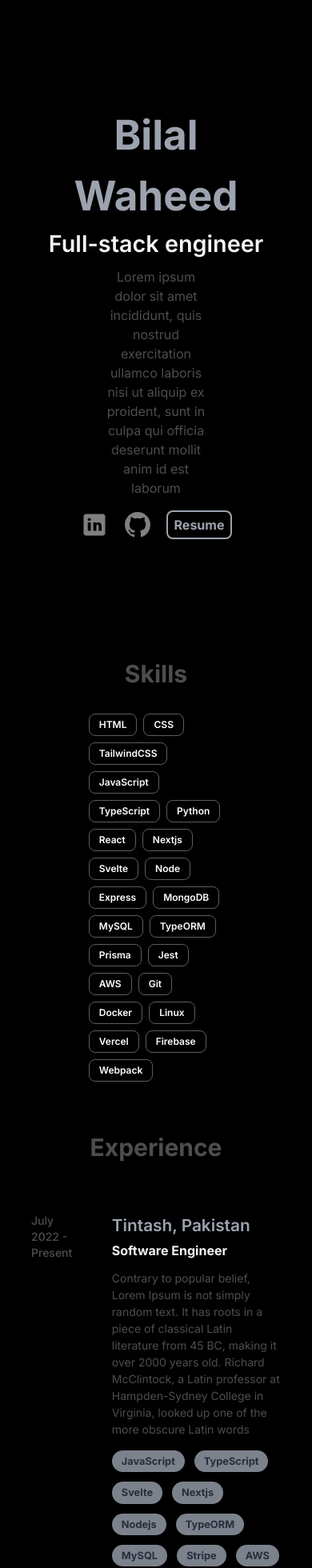
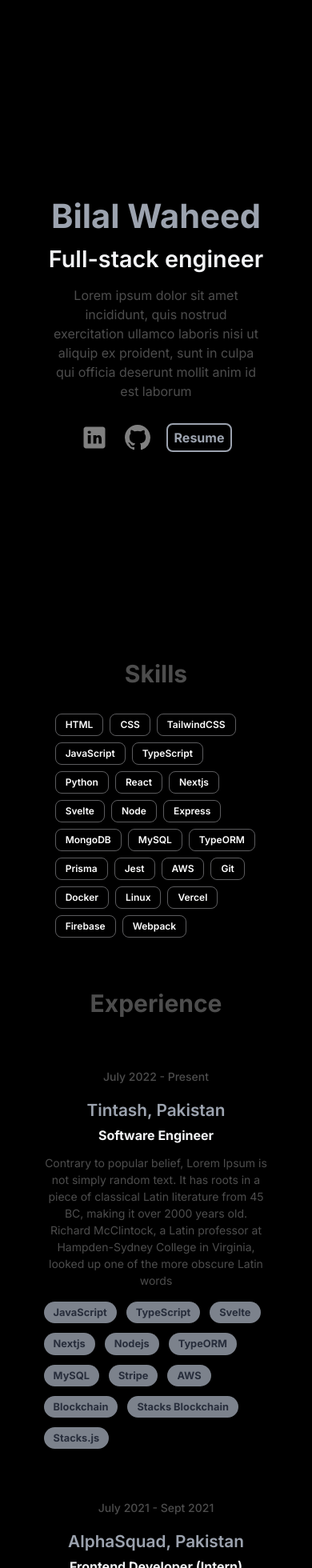
Before and after one commit to bilalwaheed099/bw-portfolio, a Next.js app: page / in a window 390 px wide. Shown: the part 20-1980 px from the top of the page at 80% size. Built offline with nearby package versions, Linux system fonts and the light colour scheme.

Commit message:
ui: responsive

```diff
--- a/app/page.tsx
+++ b/app/page.tsx
@@ -61,10 +61,10 @@ export default function Home() {
 
       </motion.div> */}
       {/* HERO */}
-      <div className="w-[72%] mx-auto flex flex-col justify-center items-center h-screen">
-        <p className="text-gray-400 font-bold text-[3.2rem] text-center">Bilal Waheed</p>
-        <p className="text-gray-100 font-semibold text-[1.8rem]">Full-stack engineer</p>
-        <p className="text-white/30 w-1/2 mt-2 text-center">
+      <div className="w-[90%] md:w-[72%] mx-auto flex flex-col justify-center items-center h-screen">
+        <p className="text-gray-400 font-bold text-[2.6rem] md:text-[3.2rem] text-center">Bilal Waheed</p>
+        <p className="text-gray-100 font-semibold text-[1.4rem] text-[1.8rem] text-center">Full-stack engineer</p>
+        <p className="text-white/30 w-3/4 md:w-1/2 my-3 text-center">
         Lorem ipsum dolor sit amet incididunt, quis nostrud exercitation ullamco laboris nisi ut aliquip ex proident, sunt in culpa qui officia deserunt mollit anim id est laborum
         </p>
         <div className="flex gap-x-5 mt-4 items-center z-10">
@@ -81,7 +81,7 @@ export default function Home() {
       variants={variants}
       >
         <p className="text-3xl font-bold text-white/30 text-center mb-8">Skills</p>
-        <div className="flex flex-wrap gap-2 w-[60%] mx-auto">
+        <div className="flex flex-wrap gap-2 w-[90%] md:w-[60%] mx-auto">
             <p className='skill'>HTML</p>
             <p className='skill'>CSS</p>
             <p className='skill'>TailwindCSS</p>
@@ -108,15 +108,15 @@ export default function Home() {
         </div>
       </motion.div>
       {/* Projects */}
-      <div className="flex flex-col-reverse w-[80%] md:w-[72%] mx-auto">
-      <motion.div className=" flex-1 mx-auto w-[80%]"
+      <div className="flex flex-col-reverse w-[90%] md:[w-80%] md:w-[72%] mx-auto">
+      <motion.div className=" flex-1 mx-auto w-[90%] md:w-[80%]"
                       ref={ref3}
                       animate={controls3}
                       initial="hidden"
                       variants={variants}
       >
         <p className="text-3xl font-bold text-white/30 text-center my-16">Projects</p>
-        <div className="w-full mt-4 flex flex-col gap-6">
+        <div className="w-full mt-4 flex flex-col gap-10">
         <ProjectTile
           title="The Lounge"
           description="A platform where users can create lobbies and play the classic multiplayer card game of Court Piece with with friends."
@@ -167,7 +167,7 @@ export default function Home() {
             />
           <Experience
             company="AlphaSquad, Pakistan"
-            title="Frontend Engineer"
+            title="Frontend Developer (Intern)"
             time="July 2021 - Sept 2021"
             desc="Contrary to popular belief, Lorem Ipsum is not simply random text. It has roots in a piece of classical Latin literature from 45 BC, making it over 2000 years old. Richard McClintock, a Latin professor at Hampden-Sydney College in Virginia, looked up one of the more obscure Latin words"
             skills={["HTML", "CSS", "JavaScript", "React", "Figma", "Webpack"]}
--- a/components/Experience.tsx
+++ b/components/Experience.tsx
@@ -8,9 +8,9 @@ type ExperienceProps = {
 
 export const Experience = ({company, title, time, desc, skills}: ExperienceProps) => {
     return (
-        <div className="text-white flex justify-start gap-x-12">
-        <p className="w-[20%] text-white/30 text-sm font-medium">{time}</p>
-        <div className="w-[80%] flex flex-col">
+        <div className="text-white flex flex-col md:flex-row items-center md:items-start justify-start gap-y-4 gap-x-12">
+        <p className="md:w-[20%] text-white/30 text-sm font-medium">{time}</p>
+        <div className="w-[80%] flex flex-col text-center md:text-start ">
             <p className="text-gray-400 font-semibold text-[1.3rem]">{company}</p>
             <p className="mt-1 text-gray-100 font-bold text-[16px]">{title}</p>
             <p className="mt-3 text-white/30 text-[14px]">{desc}</p>
--- a/components/ProjectTile.tsx
+++ b/components/ProjectTile.tsx
@@ -35,11 +35,11 @@ export const ProjectTile = ({url, title, description, techs, classes}: ProjectTi
 
     return (
         <Link href={url}>
-        <div className={`text-white bg-gray-300/10 p-6 rounded-xl w-full cursor-pointer hover:scale-[102%] hover:bg-gray-100/20 transition`}
+        <div className={`text-center md:text-start text-white bg-gray-300/10 p-6 rounded-xl w-full cursor-pointer hover:scale-[102%] hover:bg-gray-100/20 transition`}
         onMouseEnter={handleMouseEnterControls}
         onMouseLeave={handleMouseLeaveControls}
         >
-            <div className="flex gap-x-4 items-center">
+            <div className="flex gap-x-4 items-center justify-center md:justify-start">
             <p className="font-bold text-gray-200 text-xl">{title}</p>
             {<motion.div className=""
             // animate={isHovered ? "hover" : "initial"}
```
